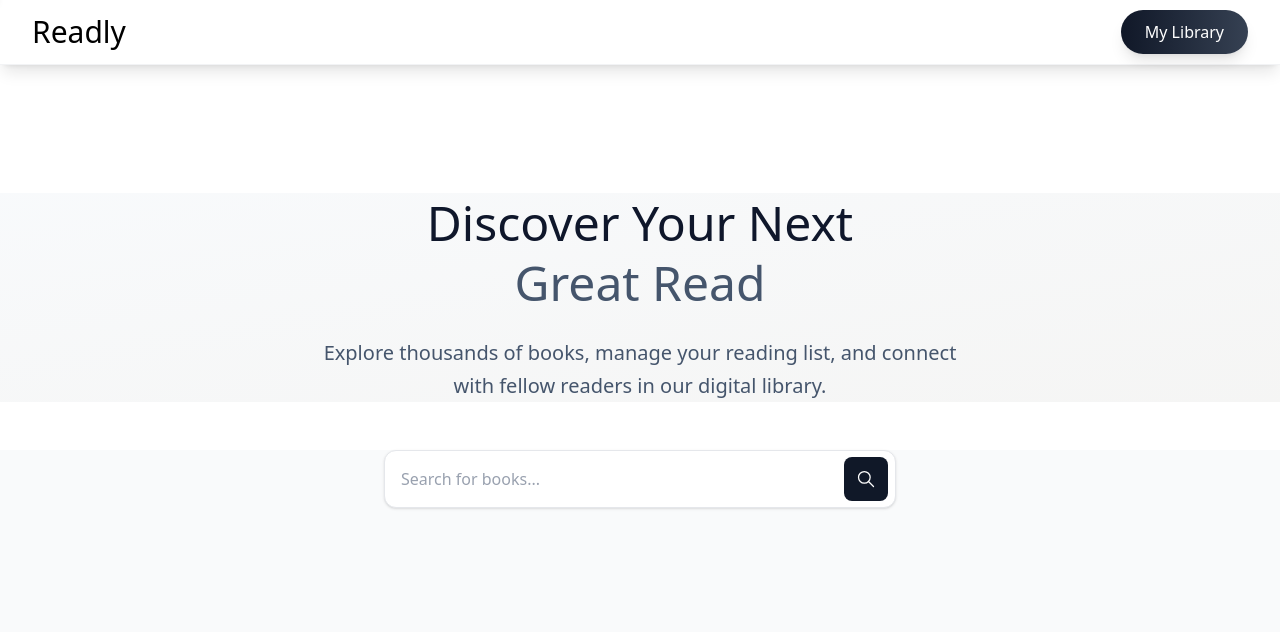
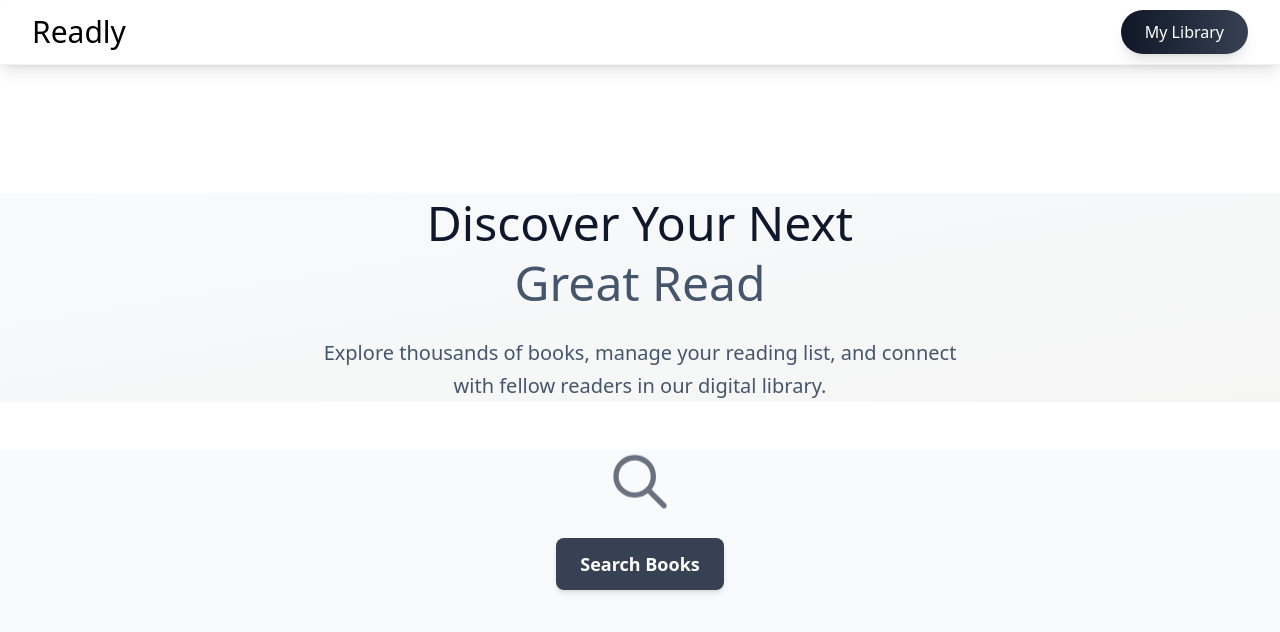
Before and after one commit to rijalsawan/library, a Next.js app: page / in a window 1280 px wide. Shown: the top 632 px of the page. Built offline with nearby package versions, Linux system fonts and the light colour scheme.

Commit message:
refactor: Simplify search functionality by removing form and using direct link to search page

```diff
--- a/app/page.tsx
+++ b/app/page.tsx
@@ -1,18 +1,9 @@
 'use client'
 import React from 'react'
-import { useRouter } from 'next/navigation'
+import Link from 'next/link';
 
 
 const Page = () => {
-  const router = useRouter()
-  const [searchTerm, setSearchTerm] = React.useState('')
-  const handleSearch = async (e: React.FormEvent) => {
-    e.preventDefault()
-    if (!searchTerm.trim()) return
-
-    // Update URL with search term
-    router.push(`/search?q=${encodeURIComponent(searchTerm)}`)
-  }
 
   return (
     <>
@@ -55,26 +46,16 @@ const Page = () => {
       <div className="min-h-screen bg-gray-50 px-4 sm:px-6 lg:px-8">
         {/* Search Section */}
         <div className="max-w-4xl mx-auto text-center">
+          <svg className="w-16 h-16 mx-auto mb-6 text-gray-500 animate-float" xmlns="http://www.w3.org/2000/svg" fill="none" viewBox="0 0 24 24" stroke="currentColor">
+            <path strokeLinecap="round" strokeLinejoin="round" strokeWidth={2} d="M21 21l-6-6m2-5a7 7 0 11-14 0 7 7 0 0114 0z" />
+          </svg>
 
-          <form onSubmit={handleSearch} className="w-full max-w-lg mx-auto">
-            <div className="relative group">
-              <input
-                type="text"
-                value={searchTerm}
-                onChange={(e) => setSearchTerm(e.target.value)}
-                placeholder="Search for books..."
-                className="w-full p-4 pr-16 rounded-xl border border-gray-200 bg-white focus:outline-none focus:ring-2 focus:ring-gray-300 focus:border-transparent transition-all duration-300 text-gray-900 placeholder-gray-400 shadow-sm hover:shadow-md"
-              />
-              <button
-                type="submit"
-                className="absolute cursor-pointer right-2 top-1/2 transform -translate-y-1/2 p-3 rounded-lg bg-gray-900 text-white hover:bg-gray-800 transition-all duration-200"
-              >
-                <svg className="w-5 h-5" fill="none" stroke="currentColor" viewBox="0 0 24 24">
-                  <path strokeLinecap="round" strokeLinejoin="round" strokeWidth={1.5} d="M21 21l-6-6m2-5a7 7 0 11-14 0 7 7 0 0114 0z" />
-                </svg>
-              </button>
-            </div>
-          </form>
+          <Link href="/search">
+          <button className="bg-gray-700 text-white px-6 py-3 rounded-lg shadow-md hover:bg-black transition duration-300">
+            <span className="text-lg font-semibold">Search Books</span>
+          </button>
+          </Link>
+
         </div>
       </div>
     </>
```
